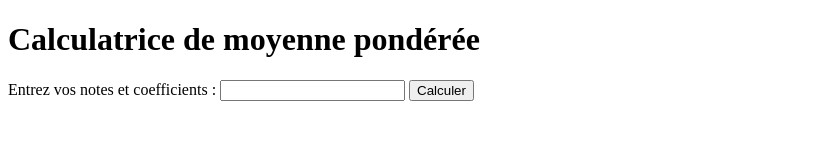
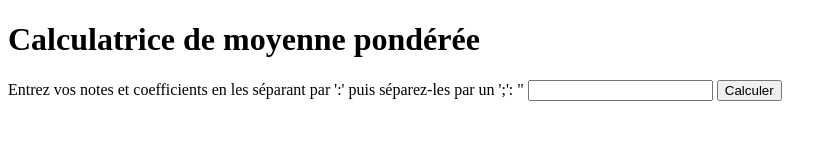
Before and after one commit to YelloWorld5847/moyenne-ponder-e-notes, a plain HTML site: page index.html in a window 1280 px wide. Shown: the whole page, without its empty margins (0-837 px from the left). Drawn offline with Linux system fonts and the light colour scheme.

Commit message:
Update index.html

```diff
--- a/index.html
+++ b/index.html
@@ -6,7 +6,7 @@
 <body>
     <h1>Calculatrice de moyenne pondérée</h1>
     <form action="calcul.py" method="post">
-        <label for="notes">Entrez vos notes et coefficients :</label>
+        <label for="notes">Entrez vos notes et coefficients en les séparant par ':' puis séparez-les par un ';': "</label>
         <input type="text" id="notes" name="notes">
         <input type="submit" value="Calculer">
     </form>
```
